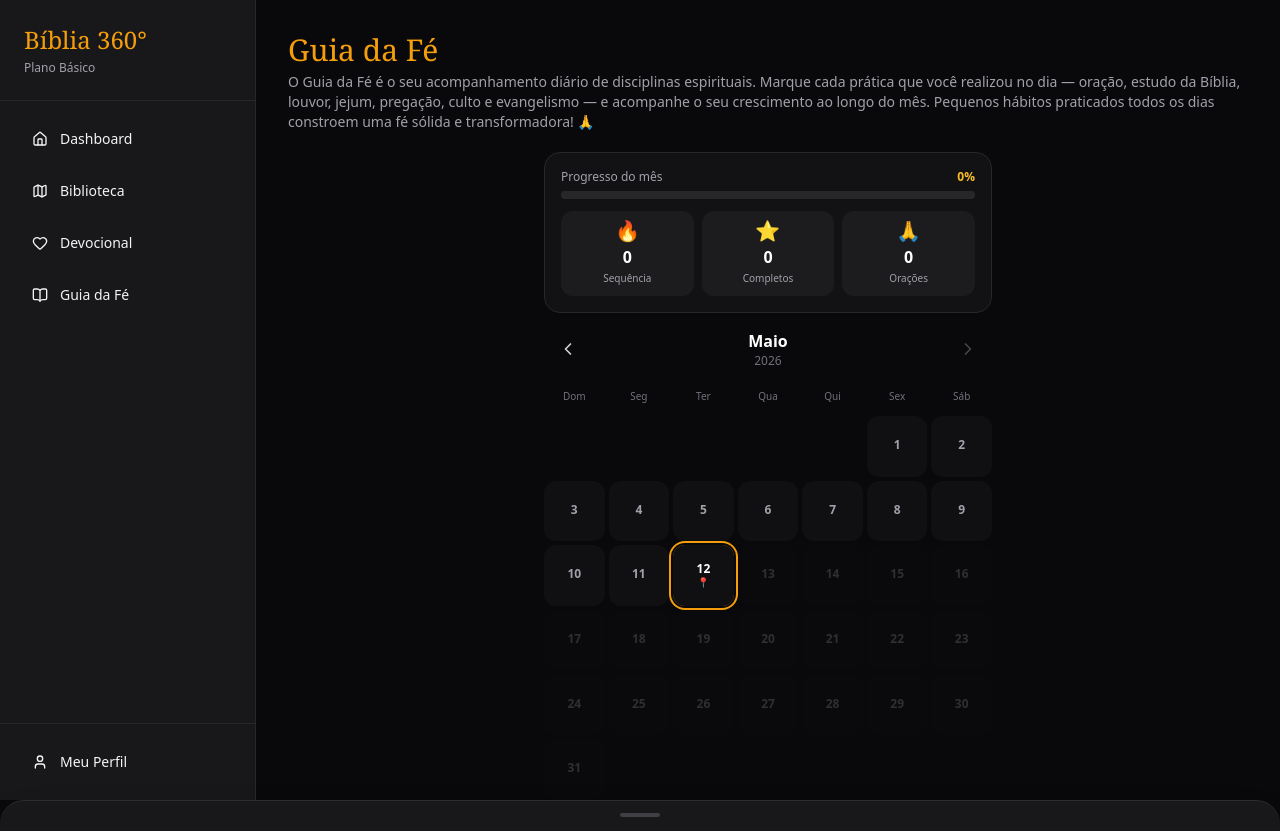
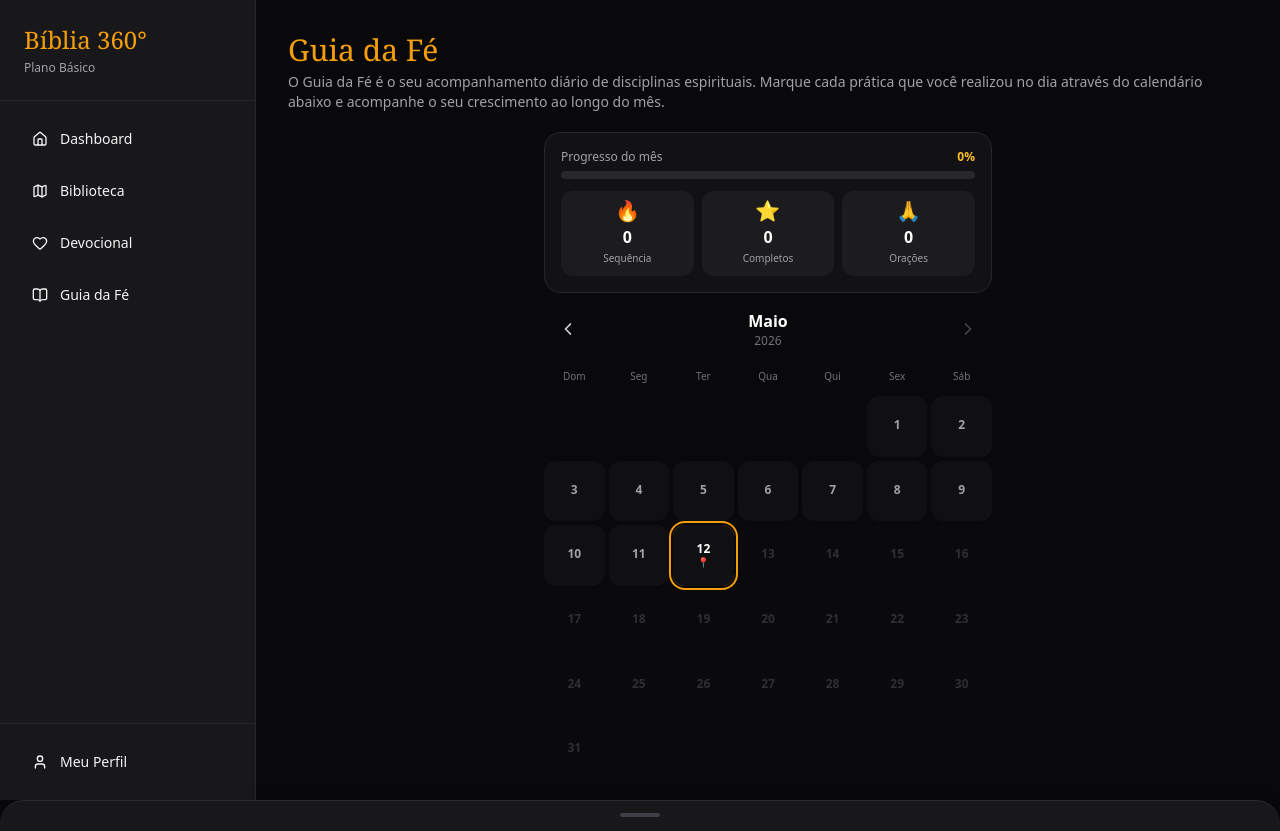
Before and after one commit to thiagow/app-bliblia360-user, a Next.js app: page /guia-da-fe in a window 1280 px wide. Built offline with nearby package versions, Linux system fonts and the light colour scheme; no server answers; the database is empty; sample sign-in values are in the browser's storage.

Commit message:
docs(guia-da-fe): simplifica descrição no cabeçalho para uma leitura mais direta e enxuta

```diff
--- a/app/(app)/guia-da-fe/page.tsx
+++ b/app/(app)/guia-da-fe/page.tsx
@@ -18,7 +18,7 @@ export default async function GuiaDaFePage() {
       <header className="mb-5">
         <h1 className="text-2xl md:text-3xl font-serif text-amber-500">Guia da Fé</h1>
         <p className="text-sm text-zinc-400 mt-1">
-          O Guia da Fé é o seu acompanhamento diário de disciplinas espirituais. Marque cada prática que você realizou no dia — oração, estudo da Bíblia, louvor, jejum, pregação, culto e evangelismo — e acompanhe o seu crescimento ao longo do mês. Pequenos hábitos praticados todos os dias constroem uma fé sólida e transformadora! 🙏
+          O Guia da Fé é o seu acompanhamento diário de disciplinas espirituais. Marque cada prática que você realizou no dia através do calendário abaixo e acompanhe o seu crescimento ao longo do mês.
         </p>
       </header>
 
```
